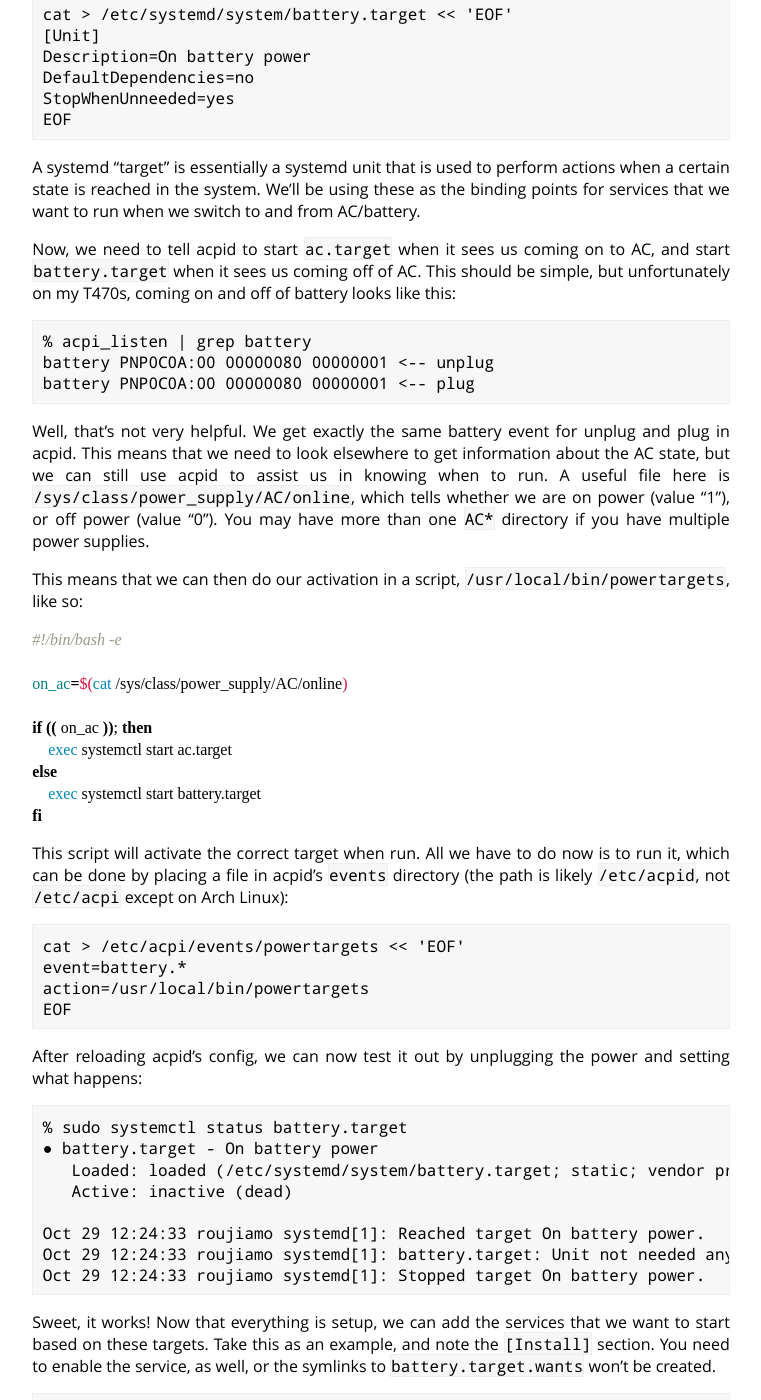
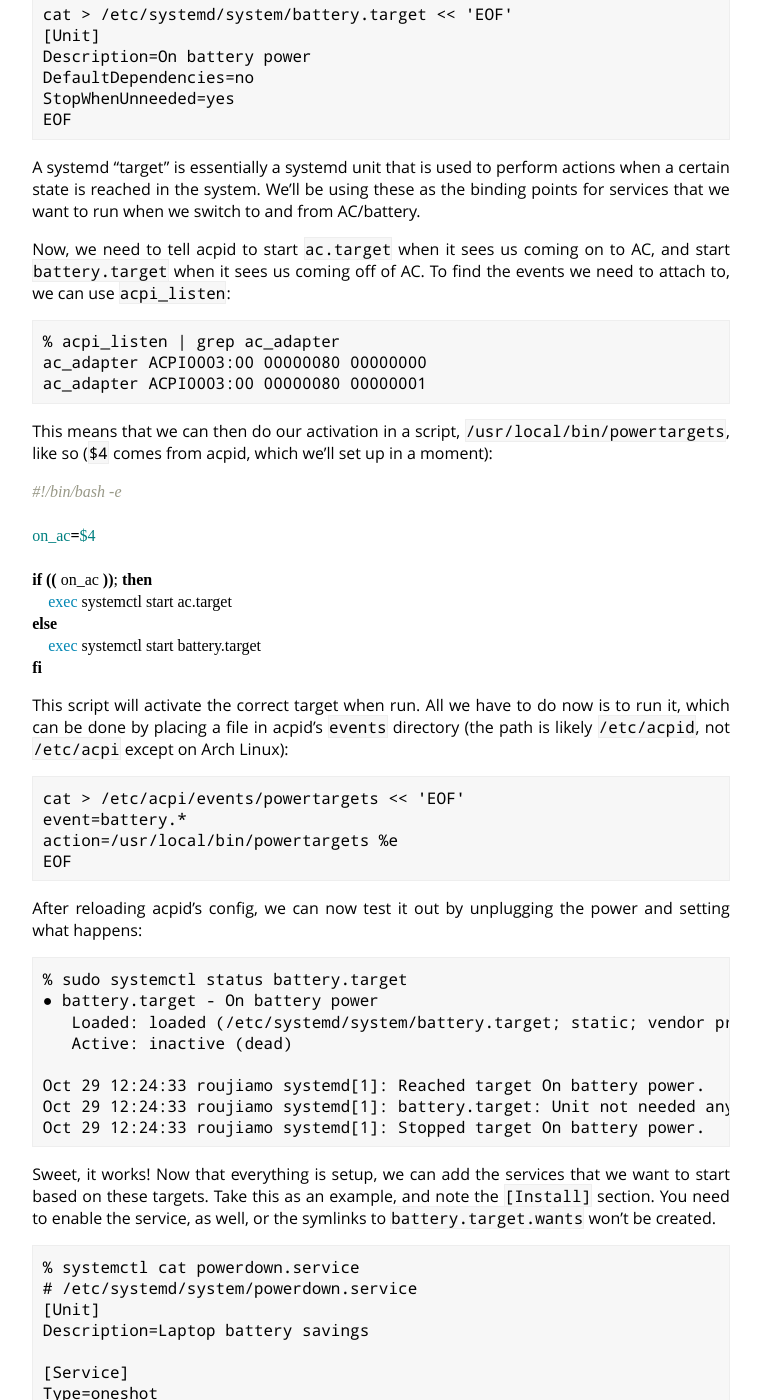
Before and after one commit to cdown/chrisdown.name, a Jekyll site: the page built from _posts/2017-10-29-adding-power-related-targets-to-systemd.md, in a window 1280 px wide and 1400 px high, scrolled down 559 px. Shown: the whole window, without its empty margins (259-1020 px from the left). Built offline with Jekyll 4.4.1, drawn with Linux system fonts in a browser that asks for light colours; some of the changed text lies outside the part shown.

Commit message:
systemd power post: Use ac_adapter

```diff
--- a/_posts/2017-10-29-adding-power-related-targets-to-systemd.md
+++ b/_posts/2017-10-29-adding-power-related-targets-to-systemd.md
@@ -40,28 +40,22 @@ the binding points for services that we want to run when we switch to and from
 AC/battery.
 
 Now, we need to tell acpid to start `ac.target` when it sees us coming on to
-AC, and start `battery.target` when it sees us coming off of AC. This should be
-simple, but unfortunately on my T470s, coming on and off of battery looks like
-this:
+AC, and start `battery.target` when it sees us coming off of AC. To find the
+events we need to attach to, we can use `acpi_listen`:
 
-    % acpi_listen | grep battery
-    battery PNP0C0A:00 00000080 00000001 <-- unplug
-    battery PNP0C0A:00 00000080 00000001 <-- plug
+    % acpi_listen | grep ac_adapter
+    ac_adapter ACPI0003:00 00000080 00000000
+    ac_adapter ACPI0003:00 00000080 00000001
 
-Well, that's not very helpful. We get exactly the same battery event for unplug
-and plug in acpid. This means that we need to look elsewhere to get information
-about the AC state, but we can still use acpid to assist us in knowing when to
-run. A useful file here is `/sys/class/power_supply/AC/online`, which tells
-whether we are on power (value "1"), or off power (value "0"). You may have
-more than one `AC*` directory if you have multiple power supplies.
 
 This means that we can then do our activation in a script,
-`/usr/local/bin/powertargets`, like so:
+`/usr/local/bin/powertargets`, like so (`$4` comes from acpid, which we'll set
+up in a moment):
 
 {% highlight bash %}
 #!/bin/bash -e
 
-on_ac=$(cat /sys/class/power_supply/AC/online)
+on_ac=$4
 
 if (( on_ac )); then
     exec systemctl start ac.target
@@ -76,7 +70,7 @@ to run it, which can be done by placing a file in acpid's `events` directory
 
     cat > /etc/acpi/events/powertargets << 'EOF'
     event=battery.*
-    action=/usr/local/bin/powertargets
+    action=/usr/local/bin/powertargets %e
     EOF
 
 After reloading acpid's config, we can now test it out by unplugging the power
@@ -123,6 +117,3 @@ too:
 
 Plug it back in, and you should also see the same for whatever you have
 attached to `ac.target`.
-
-The commit in which I add all of this to my config management is
-[433013fa](https://github.com/cdown/ansible-desktop/commit/433013fafb2c03cc7b94ae80299e1c001b06263b).
```
